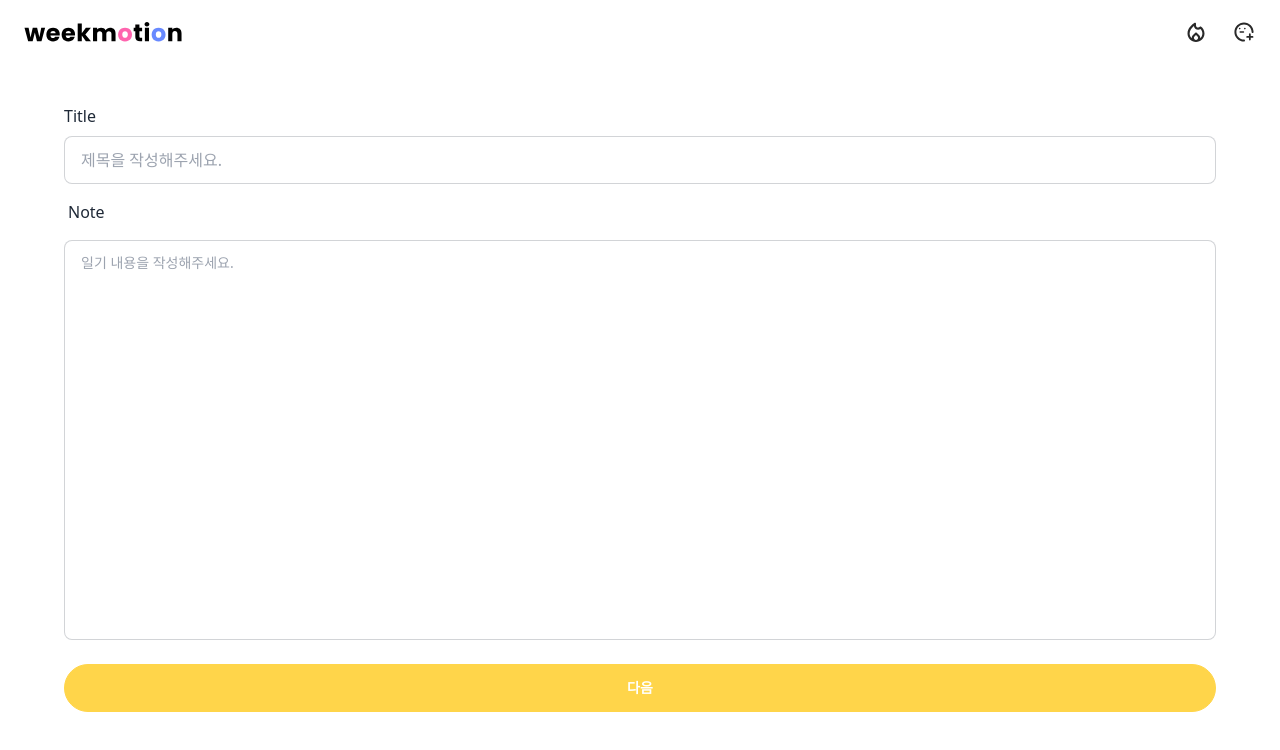
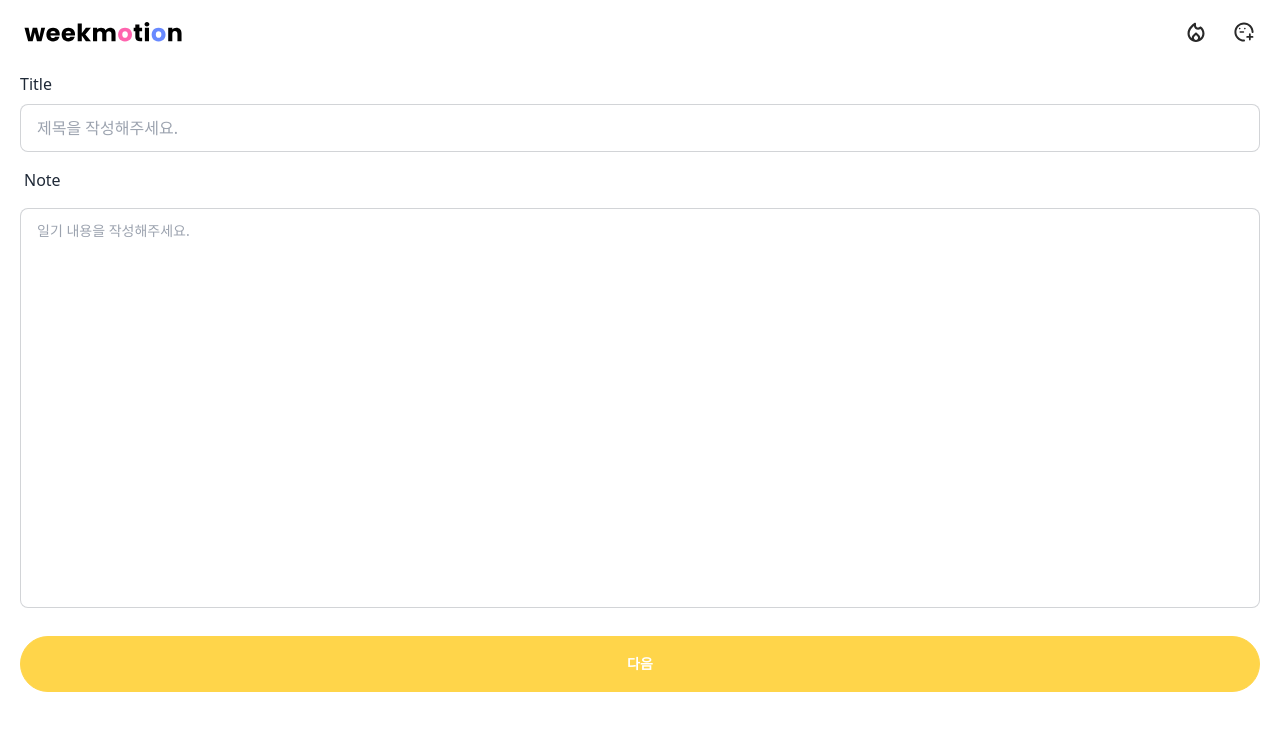
Before and after one commit to kimploo/WMM-Weekmotion-frontend, a React (Vite) app: page / in a window 1280 px wide. Shown: the top 750 px of the page. Built offline with nearby package versions, Linux system fonts and the light colour scheme.

Commit message:
feat : calendar 페이지 tab 창 전환
useSearchParams를 사용해 param에 따라 창 전환 기능 구현

```diff
--- a/src/pages/Diary.tsx
+++ b/src/pages/Diary.tsx
@@ -6,6 +6,7 @@ import { RootState } from '../redux';
 import { positiveEmotion } from '../assets/strings/emotions';
 import { change } from '../redux/slice/noteSlice';
 import { Link } from 'react-router-dom';
+import { btnYellow } from '../assets/customCSS/designSystem';
 
 export default function Diary() {
   const [diaryInfo, setDiaryInfo] = useState({
@@ -34,8 +35,8 @@ export default function Diary() {
   };
 
   return (
-    <section className="bg-mono-100 h-screen flex flex-col gap-2 px-16">
-      <div className="py-4">
+    <section className="bg-mono-100 w-full h-screen flex flex-col gap-2 px-5">
+      <div className="">
         {state.emotion.map((item: string, index: number) => (
           <div
             key={index}
@@ -65,14 +66,14 @@ export default function Diary() {
       <textarea
         name="note"
         id="textarea"
-        className="textarea textarea-bordered h-1/2 bg-mono-100 text-mono-700 resize-none"
+        className="textarea textarea-bordered h-1/2 bg-mono-100 text-mono-700 resize-none mb-5"
         onChange={textAreaOnChange}
         placeholder="일기 내용을 작성해주세요."
         required
       />
       <Link to={'/after'}>
         <button
-          className="btn w-full my-4 rounded-full bg-emotion-yellow border-emotion-yellow text-mono-100"
+          className={btnYellow}
           onClick={() => dispatch(change(diaryInfo))}
         >
           다음
--- a/src/pages/Scheduler.tsx
+++ b/src/pages/Scheduler.tsx
@@ -1,13 +1,39 @@
+import { useSearchParams } from 'react-router-dom';
+
 import Calendar from 'react-calendar';
 import '../assets/customCSS/calendar.css';
+import { useEffect } from 'react';
 
 export default function Schduler() {
+  const [tabParams, setTabParams] = useSearchParams({ tab: 'calendar' });
+  useEffect(() => {
+    console.log(tabParams.get('tab'));
+  }, [tabParams]);
   return (
     <section className="h-screen bg-mono-100">
       <div className="w-full h-14 flex justify-around items-center">
-        <button className="text-lg text-mono-400">캘린더</button>
-        <button className="text-lg text-mono-400">목록</button>
+        <button
+          className={
+            tabParams.get('tab') === 'calendar'
+              ? 'text-lg w-1/2 h-full text-emotion-yellow border-b-4 border-emotion-yellow'
+              : 'text-lg w-1/2 h-full text-mono-400'
+          }
+          onClick={() => setTabParams({ tab: 'calendar' })}
+        >
+          캘린더
+        </button>
+        <button
+          className={
+            tabParams.get('tab') === 'list'
+              ? 'text-lg w-1/2 h-full text-emotion-yellow border-b-4 border-emotion-yellow'
+              : 'text-lg w-1/2 h-full text-mono-400'
+          }
+          onClick={() => setTabParams({ tab: 'list' })}
+        >
+          목록
+        </button>
       </div>
+      {tabParams.get('tab') === 'calendar' ? (
         <Calendar
           formatDay={(locale, date) => {
             return date.toLocaleDateString('en-US', {
@@ -16,6 +42,9 @@ export default function Schduler() {
           }}
           className="text-mono-700"
         />
+      ) : (
+        <div></div>
+      )}
     </section>
   );
 }
```
Lines whose indentation alone changed are shown as unchanged.
